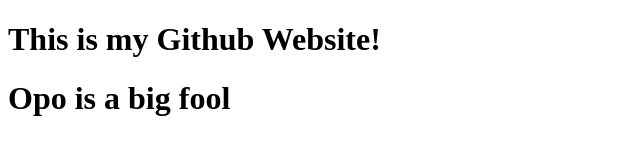
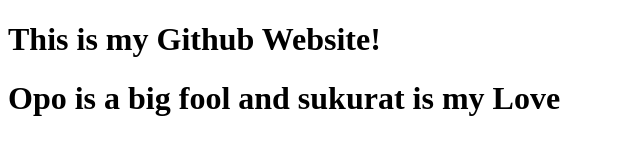
Before and after one commit to Faolad/faolad.github.io, a plain HTML site: page index.html in a window 1280 px wide. Shown: the whole page, without its empty margins (0-640 px from the left). Drawn offline with Linux system fonts and the light colour scheme.

Commit message:
Update index.html

```diff
--- a/index.html
+++ b/index.html
@@ -5,6 +5,7 @@
     </head>
     <body>
         <h1>This is my Github Website!</h1>
-        <h1> Opo is a big fool </h1>
+        <h1> Opo is a big fool and sukurat is my Love </h1>
+
     </body>
 </html>
```
